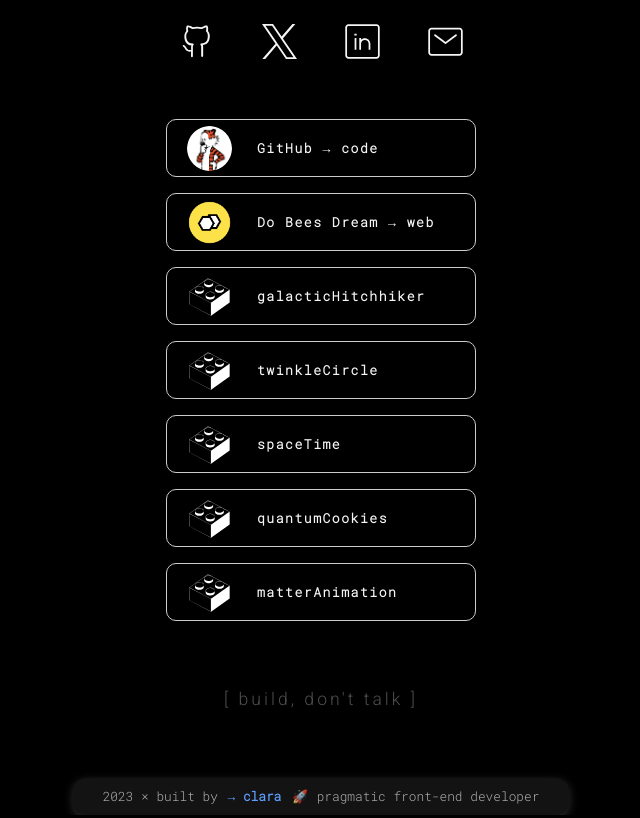
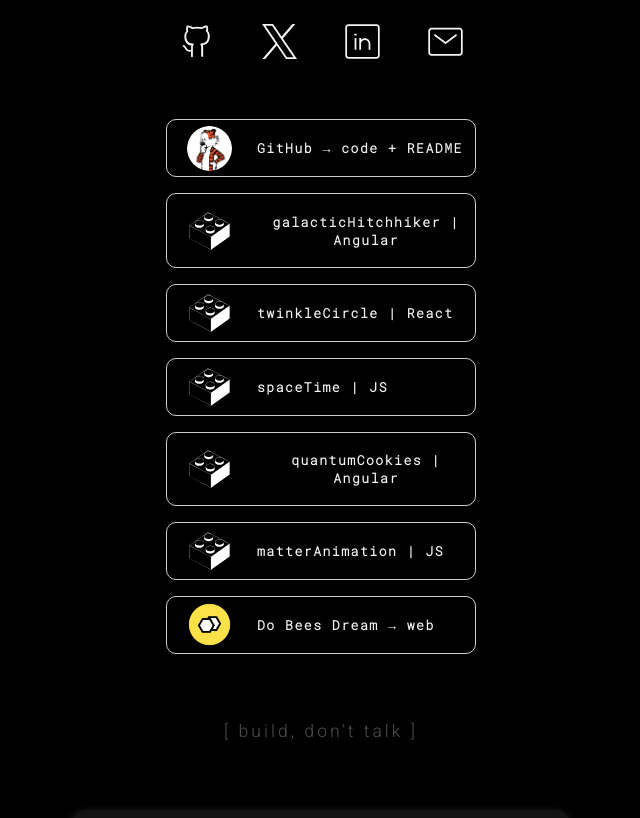
Before and after one commit to clasei/clara, a React (Create React App) app: page / in a window 1280 px wide. Shown: the part 440-1258 px from the top of the page, without its empty margins (319-959 px from the left). Built offline with nearby package versions, Linux system fonts and the light colour scheme.

Commit message:
projects updated

```diff
--- a/src/components/ProjectLinks/ProjectLinks.js
+++ b/src/components/ProjectLinks/ProjectLinks.js
@@ -8,41 +8,40 @@ import Hobbes from '../../assets/images/cla-sei-hobbes.png';
 
 const projects = [
     {
-        name: "GitHub → code",
+        name: "GitHub → code + README",
         link: "https://github.com/clasei",
         image: Hobbes
+    },
+    {
+        name: "galacticHitchhiker | Angular",
+        link: "https://clasei.github.io/galactic-hitchhiker/",
+        image: projectLogo
+    },
+    {
+        name: "twinkleCircle | React",
+        link: "https://clasei.github.io/twinkle-circle/",
+        image: projectLogo
+    },
+    {
+        name: "spaceTime | JS",
+        link: "https://clasei.github.io/space-time/",
+        image: projectLogo
+    },
+    {
+        name: "quantumCookies | Angular",
+        link: "https://clasei.github.io/quantum-cookies/",
+        image: projectLogo
+    },
+    {
+        name: "matterAnimation | JS",
+        link: "https://clasei.github.io/matter-animation/",
+        image: projectLogo
     },
     {
         name: "Do Bees Dream → web",
         link: "https://dobeesdream.com",
         image: dbdLogo
     },
-    {
-        name: "galacticHitchhiker",
-        link: "https://clasei.github.io/galactic-hitchhiker/",
-        image: projectLogo
-    },
-    {
-        name: "twinkleCircle",
-        link: "https://clasei.github.io/twinkle-circle/",
-        image: projectLogo
-    },
-    {
-        name: "spaceTime",
-        link: "https://clasei.github.io/space-time/",
-        image: projectLogo
-    },
-    {
-        name: "quantumCookies",
-        link: "https://clasei.github.io/quantum-cookies/",
-        image: projectLogo
-    },
-    {
-        name: "matterAnimation",
-        link: "https://clasei.github.io/matter-animation/",
-        image: projectLogo
-    },
-
 ];
 
 const ProjectLinks = () => {
```
